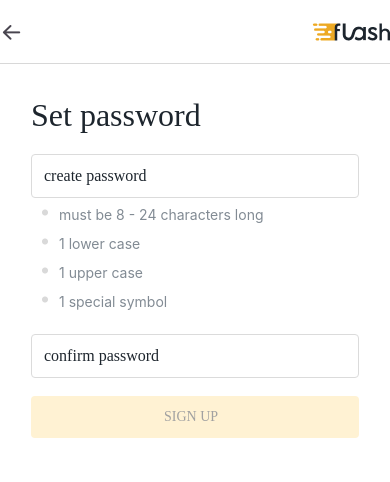
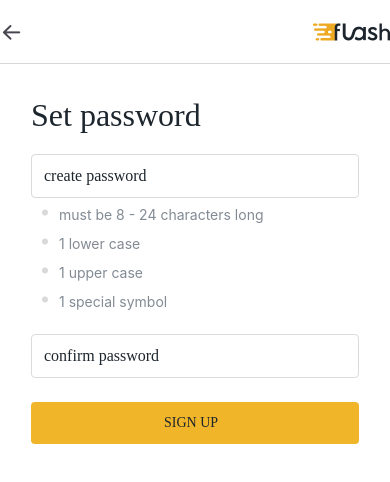
Before and after one commit to Svetlana210/FlashProject, a React Native app: screen /SetPassScreen in a window 390 px wide. Shown: the top 482 px of the page. Built offline with nearby package versions, Linux system fonts and the light colour scheme.

Commit message:
end valid

```diff
--- a/src/pages/SetPassScreen.js
+++ b/src/pages/SetPassScreen.js
@@ -201,7 +201,7 @@ const SetPassScreen = ({route, navigation}) => {
           </View>
         </View>
 
-        {password ? (
+        {password === confirmPassword ? (
           <TouchableOpacity style={styles.btn} onPress={handleOnPasswordlBtn}>
             <Text style={styles.btnText}>SIGN UP</Text>
           </TouchableOpacity>
@@ -288,6 +288,6 @@ const styles = StyleSheet.create({
     top: 15,
   },
   eyeConf: {
-    top: 65,
+    top: 15,
   },
 });
```
